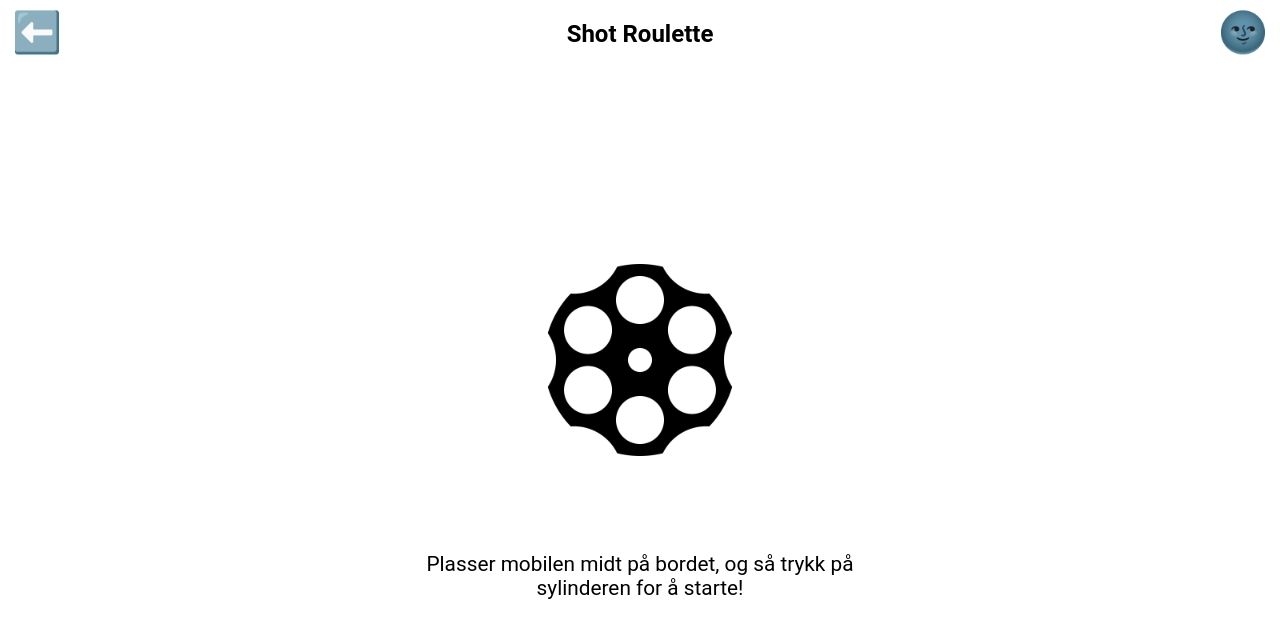
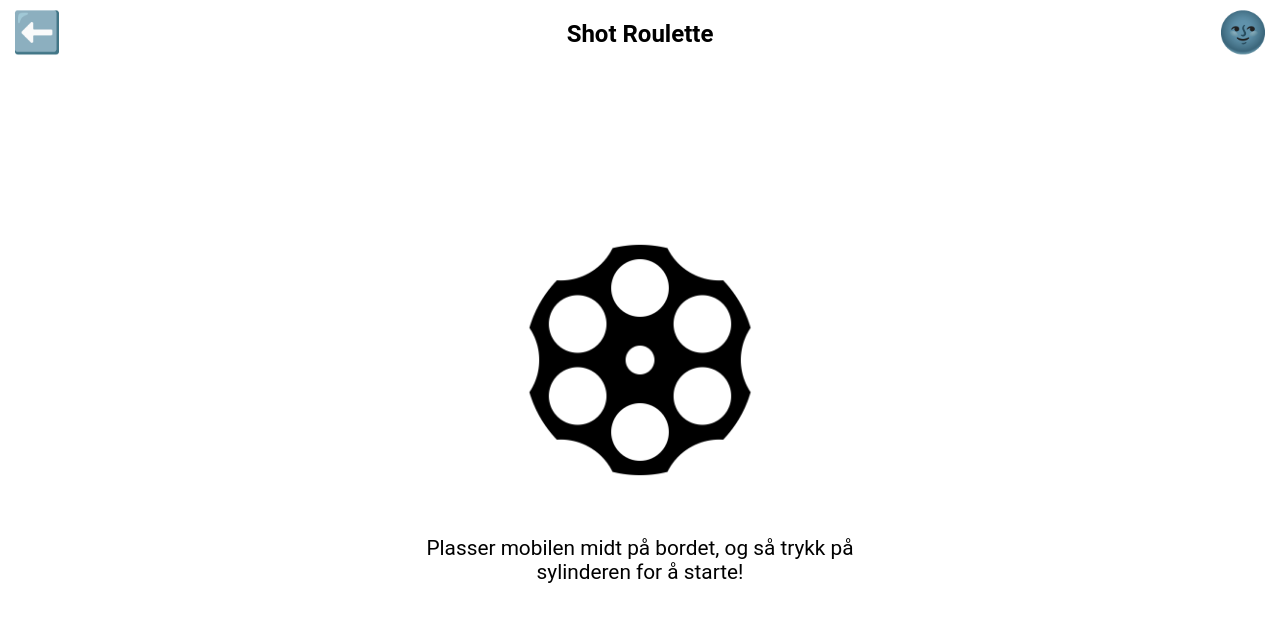
Before and after one commit to DanielFaour/drikkings, a React (Vite) app in the folder drikkings/: page /games/game2 in a window 1280 px wide. Shown: the top 638 px of the page. Built offline with nearby package versions, Linux system fonts and the light colour scheme.

Commit message:
fixed cached images on game2

```diff
--- a/drikkings/src/components/games/Game2.jsx
+++ b/drikkings/src/components/games/Game2.jsx
@@ -177,7 +177,8 @@ function Game2() {
 
       <div id="game2Container" onPointerDown={shotsFired}>
         <div id="revGun" >
-
+          <img class="rev_light" src={imageCache.current["revolver"]?.src} alt="revolver" />
+          <img class="rev_dark" src={imageCache.current["revolver_dark"]?.src} alt="revolver" />
         </div>
         <h3 id="introTextG2" className={firstPress ? "clicked" : ""}>Trykk for å spinne revolveren!</h3>
       </div>
@@ -188,7 +189,11 @@ function Game2() {
             id="revCyl"
             onPointerDown={startGame}
             className={isIntroClicked ? "clicked" : ""}
-          />
+          >
+            <img class="bullet" src={imageCache.current["bullet"]?.src} alt="revolver cylinder" />
+            <img class="nobullet" src={imageCache.current["noBullet"]?.src} alt="revolver cylinder" />
+          </div>
+
           <h3 className={isIntroClicked ? "clicked" : ""}>Plasser mobilen midt på bordet, og så trykk på sylinderen for å starte!</h3>
           <h3 className={isIntroClicked ? "clicked" : ""}></h3>
         </div>
--- a/drikkings/src/components/games/Game3.jsx
+++ b/drikkings/src/components/games/Game3.jsx
@@ -103,9 +103,7 @@ function Game3() {
             <h2 id="g3_title">Flasketuten peker på</h2>
 
             <div id="game3Container" onPointerDown={spinBottle}>
-                <div id="revBottle" >
-
-                </div>
+                <img id="revBottle" src={imageCache.current["bottle"]?.src} alt="bottle" />
                 <h3 id="introTextG3" className={firstPress ? "clicked" : ""}>Plasser mobilen midt på bordet, og så trykk på flasken for å spinne den!</h3>
             </div>
             {imagesLoaded || (
--- a/drikkings/src/components/games/g_styles/game2.css
+++ b/drikkings/src/components/games/g_styles/game2.css
@@ -33,24 +33,37 @@
 /* Main gun game */
 
 #revGun {
-  background: url("../g_assets/revolver.png");
-  background-size: 18rem;
-  background-position: center;
-  background-repeat: no-repeat;
-  width: 22rem;
-  height: 22rem;
-  justify-self: center;
-  align-self: center;
-  cursor: pointer;
-  transition: transform 1s ease-in-out; /* Transition for smooth rotation */
-  transform-origin: center center; /* Ensure it spins around its center */
+  display: flex;
+  justify-content: center;
+  align-items: center;
+  max-height: 100%;
 }
 
-.dark #revGun {
-  background: url("../g_assets/revolver_darkmode2.png");
-  background-size: 18rem;
-  background-position: center;
-  background-repeat: no-repeat;
+#revGun img {
+  align-self: center;
+  justify-self: center;
+  width: 18rem;
+  height: 18rem;
+  padding: 1rem;
+  margin: 0;
+  cursor: pointer;
+  display: block;
+}
+
+#revGun .rev_dark {
+  display: none;
+  margin: 0;
+
+}
+
+.dark #revGun .rev_light {
+  display: none;
+  margin: 0;
+}
+
+.dark #revGun .rev_dark {
+  display: block;
+  margin: 0;
 }
 
 #introTextG2 {
@@ -105,37 +118,32 @@
 }
 
 /* Intro revolver cylinder */
-#revCyl {
-  background: url("../g_assets/rev_nobullet.png") no-repeat center center;
-  background-size: 15rem;
-  background-position: center;
+#revCyl img {
+  align-self: center;
+  justify-self: center;
+  width: 18rem;
+  height: 18rem;
+  padding: 1rem;
+  margin: 0;
+  cursor: pointer;
+  display: block;
+}
 
-  width: 22rem;
-  height: 22rem;
-
-  cursor: pointer;
+#revCyl .bullet {
+  display: none;
 }
 
 .dark #revCyl {
-  background: url("../g_assets/rev_nobullet.png") no-repeat center center;
-  background-size: 15rem;
-  background-position: center;
   filter: invert(1);
 }
 
-#revCyl.clicked {
-  background: url("../g_assets/rev_bullet.png") no-repeat center center;
-  background-size: 15rem;
-  background-position: center;
+#revCyl.clicked .bullet {
   animation: spin 0.8s ease-in-out 0.5s forwards;
+  display: block;
 }
 
-.dark #revCyl.clicked {
-  background: url("../g_assets/rev_bullet.png") no-repeat center center;
-  background-size: 15rem;
-  background-position: center;
-  filter: invert(1);
-  animation: spin 0.8s ease-in-out 0.5s forwards;
+#revCyl.clicked .nobullet {
+  display: none;
 }
 
 @keyframes spin {
--- a/drikkings/src/components/games/g_styles/game3.css
+++ b/drikkings/src/components/games/g_styles/game3.css
@@ -71,14 +71,9 @@
 
   /* Intro revolver cylinder */
   #revBottle {
-    background: url("../g_assets/bottle.png") no-repeat center center;
-    background-size: contain;
-    background-position: center;
-    background-size: 18rem;
-
-    width: 22rem;
-    height: 22rem;
-
+    width: 20rem;
+    height: 20rem;
+    padding: 1rem;
     cursor: pointer;
   }
 
```
